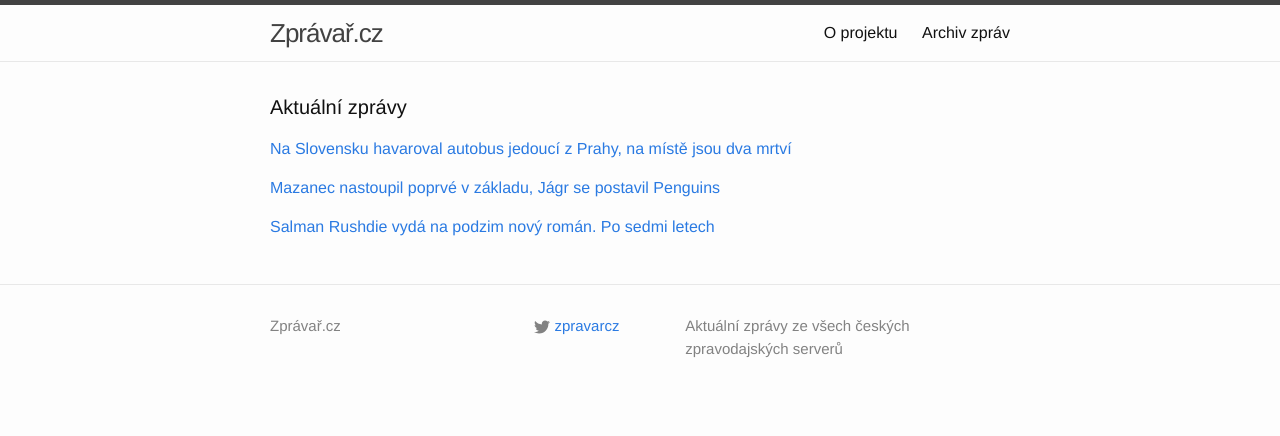
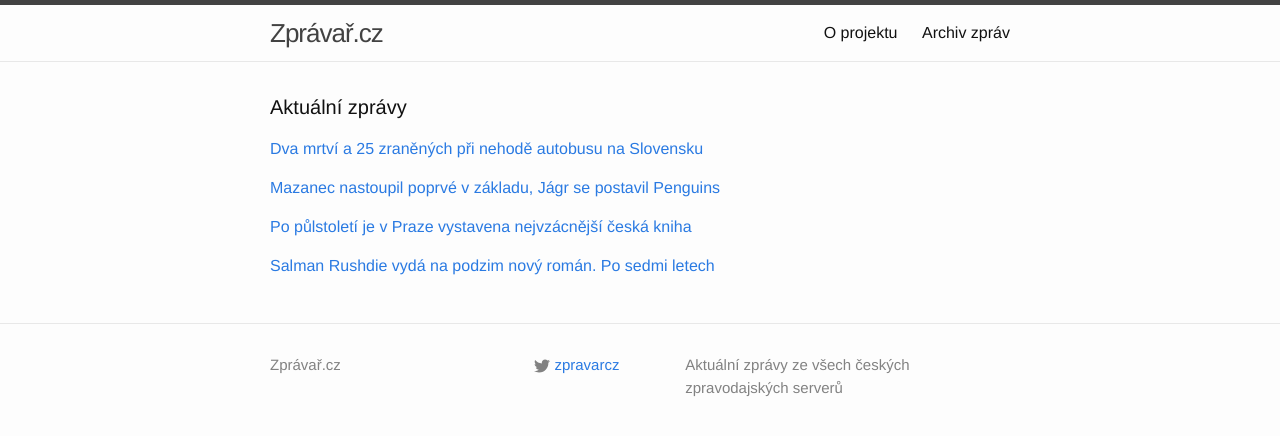
Before and after one commit to adliska/zpravar, a Jekyll site: the page built from index.html, in a window 1280 px wide. Shown: the top 436 px of the page. Built offline with Jekyll 4.4.1, drawn with Linux system fonts in a browser that asks for light colours.

Commit message:
zpravar news update

```diff
--- a/index.html
+++ b/index.html
@@ -5,9 +5,11 @@ layout: default
 <div class="home">
     <h1 class="page-heading">Aktuální zprávy</h1>
 
-<p><a href="javascript:;" onclick="toggle_visibility('zpravy0')">Na Slovensku havaroval autobus jedoucí z Prahy, na místě jsou dva mrtví </a></p>
+<p><a href="javascript:;" onclick="toggle_visibility('zpravy0')">Dva mrtví a 25 zraněných při nehodě autobusu na Slovensku</a></p>
 <div id="zpravy0" style="display:none">
 <ul>
+<li><a href=http://www.ceskenoviny.cz/zpravy/zpravy/dva-mrtvi-a-25-zranenych-pri-nehode-autobusu-na-slovensku/1175659>Dva mrtví a 25 zraněných při nehodě autobusu na Slovensku - www.ceskenoviny.cz</a></li>
+<li><a href=http://www.lidovky.cz/dva-mrtvi-a-25-zranenych-pri-nehode-autobusu-na-slovensku-pka-/zpravy-svet.aspx?c=A150131_072842_ln_zahranici_rof>Dva mrtví a 25 zraněných při nehodě autobusu na Slovensku  - www.lidovky.cz</a></li>
 <li><a href=http://www.rozhlas.cz/_zprava/na-slovensku-havaroval-autobus-jedouci-z-prahy-na-miste-jsou-dva-mrtvi--1450097>Na Slovensku havaroval autobus jedoucí z Prahy, na místě jsou dva mrtví  - www.rozhlas.cz</a></li>
 <li><a href=http://www.novinky.cz/zahranicni/evropa/360333-na-slovensku-havaroval-autobus-jedouci-z-prahy-dva-lide-zemreli.html>Na Slovensku havaroval autobus jedoucí z Prahy, dva lidé zemřeli - www.novinky.cz</a></li>
 <li><a href=http://www.rozhlas.cz/_zprava/na-slovensku-havaroval-autobus-jedouci-z-prahy-na-miste-jsou-mrtvi-a-zraneni--1450097>Na Slovensku havaroval autobus jedoucí z Prahy, na místě jsou mrtví a zranění - www.rozhlas.cz</a></li>
@@ -28,8 +30,15 @@ layout: default
 <li><a href=http://www.denik.cz/hokej/mazanec-chytal-v-letosnim-rocniku-nhl-poprve-od-uvodni-minuty-20150131.html>Mazanec chytal v letošním ročníku NHL poprvé od úvodní minuty - www.denik.cz</a></li>
 <li><a href=http://sport.aktualne.cz/vrbata-dal-devatenacty-gol-pecetil-vitezstvi-vancouveru/r~174a2b4ca91011e4a7d8002590604f2e/>Vrbata dal devatenáctý gól, pečetil vítězství Vancouveru - sport.aktualne.cz</a></li>
 </ul>
-</div><p><a href="javascript:;" onclick="toggle_visibility('zpravy2')">Salman Rushdie vydá na podzim nový román. Po sedmi letech </a></p>
+</div><p><a href="javascript:;" onclick="toggle_visibility('zpravy2')">Po půlstoletí je v Praze vystavena nejvzácnější česká kniha</a></p>
 <div id="zpravy2" style="display:none">
+<ul>
+<li><a href=http://www.ceskenoviny.cz/zpravy/zpravy/po-pulstoleti-je-v-praze-vystavena-nejvzacnejsi-ceska-kniha/1175678>Po půlstoletí je v Praze vystavena nejvzácnější česká kniha - www.ceskenoviny.cz</a></li>
+<li><a href=http://www.rozhlas.cz/_zprava/v-praze-bude-vystaven-budysinsky-rukopis-a-kodex-vysehradsky--1450086>V Praze bude vystaven Budyšínský rukopis a Kodex vyšehradský - www.rozhlas.cz</a></li>
+<li><a href=http://www.rozhlas.cz/_zprava/po-pulstoleti-bude-o-vikendu-vystaven-original-vysehradskeho-kodexu--1450086>Po půlstoletí bude o víkendu vystaven originál Vyšehradského kodexu - www.rozhlas.cz</a></li>
+</ul>
+</div><p><a href="javascript:;" onclick="toggle_visibility('zpravy3')">Salman Rushdie vydá na podzim nový román. Po sedmi letech </a></p>
+<div id="zpravy3" style="display:none">
 <ul>
 <li><a href=http://www.lidovky.cz/salman-rushdie-vyda-na-podzim-novy-roman-po-sedmi-letech-p2q-/kultura.aspx?c=A150131_073754_lide_rof>Salman Rushdie vydá na podzim nový román. Po sedmi letech  - www.lidovky.cz</a></li>
 <li><a href=http://www.ceskenoviny.cz/zpravy/zpravy/na-podzim-vyjde-novy-roman-salmana-rushdieho-po-sedmi-letech/1175655>Na podzim vyjde nový román Salmana Rushdieho, po sedmi letech - www.ceskenoviny.cz</a></li>
```
